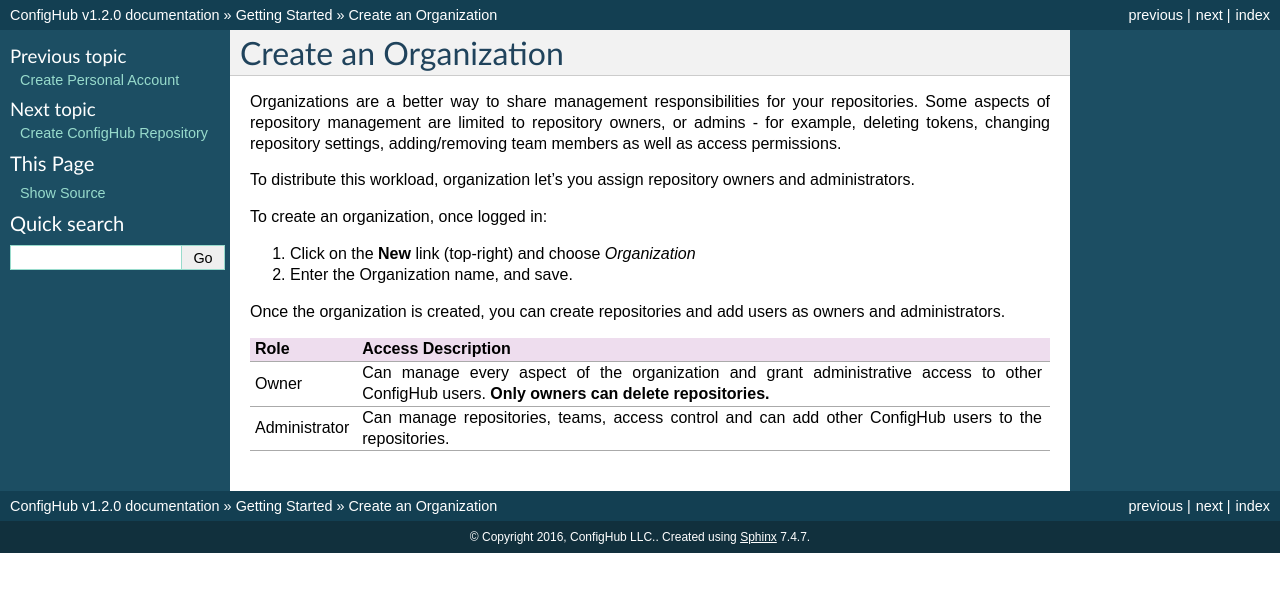
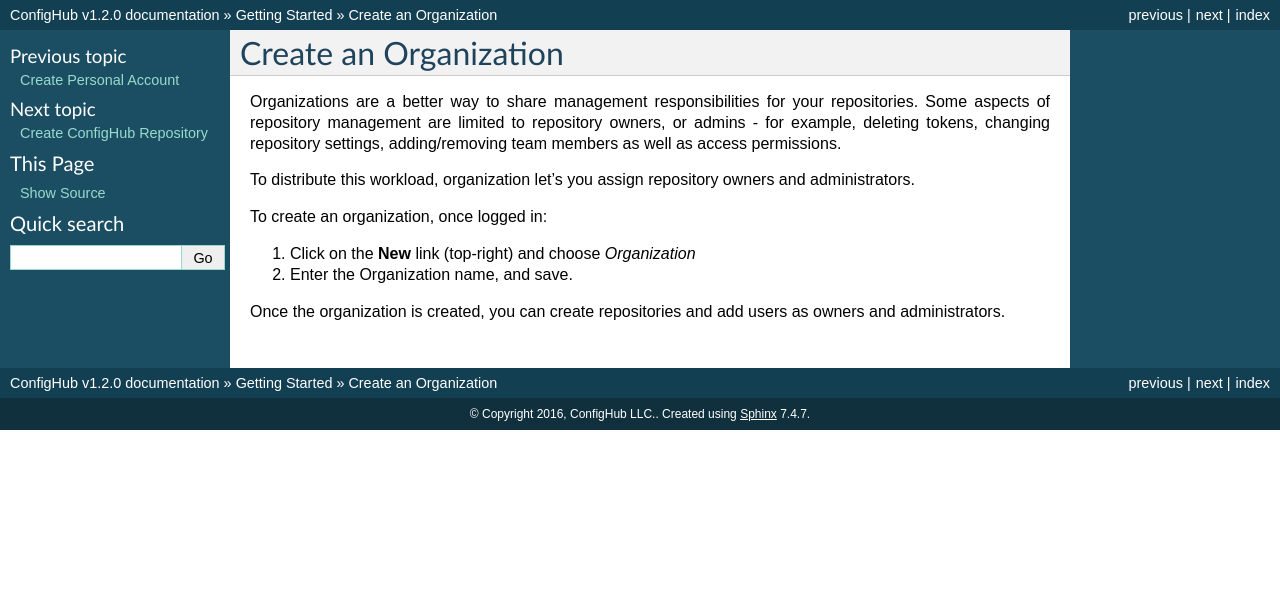
Before and after one commit to ConfigHubPub/Docs, a Sphinx documentation site: the page built from documentation/pages/getting_started/create_organization.rst, in a window 1280 px wide. Shown: the top 592 px of the page. Built offline with Sphinx 7.4.7, drawn with Linux system fonts in a browser that asks for light colours.

```diff
--- a/documentation/pages/getting_started/create_organization.rst
+++ b/documentation/pages/getting_started/create_organization.rst
@@ -17,14 +17,3 @@ To create an organization, once logged in:
 #. Enter the Organization name, and save.
 
 Once the organization is created, you can create repositories and add users as owners and administrators.
-
-+--------------+--------------------------------------------------------+
-|Role          | Access Description                                     |
-+==============+========================================================+
-|Owner         | Can manage every aspect of the organization and grant  |
-|              | administrative access to other ConfigHub users.        |
-|              | **Only owners can delete repositories.**               |
-+--------------+--------------------------------------------------------+
-|Administrator | Can manage repositories, teams, access control and can |
-|              | add other ConfigHub users to the repositories.         |
-+--------------+--------------------------------------------------------+
```
